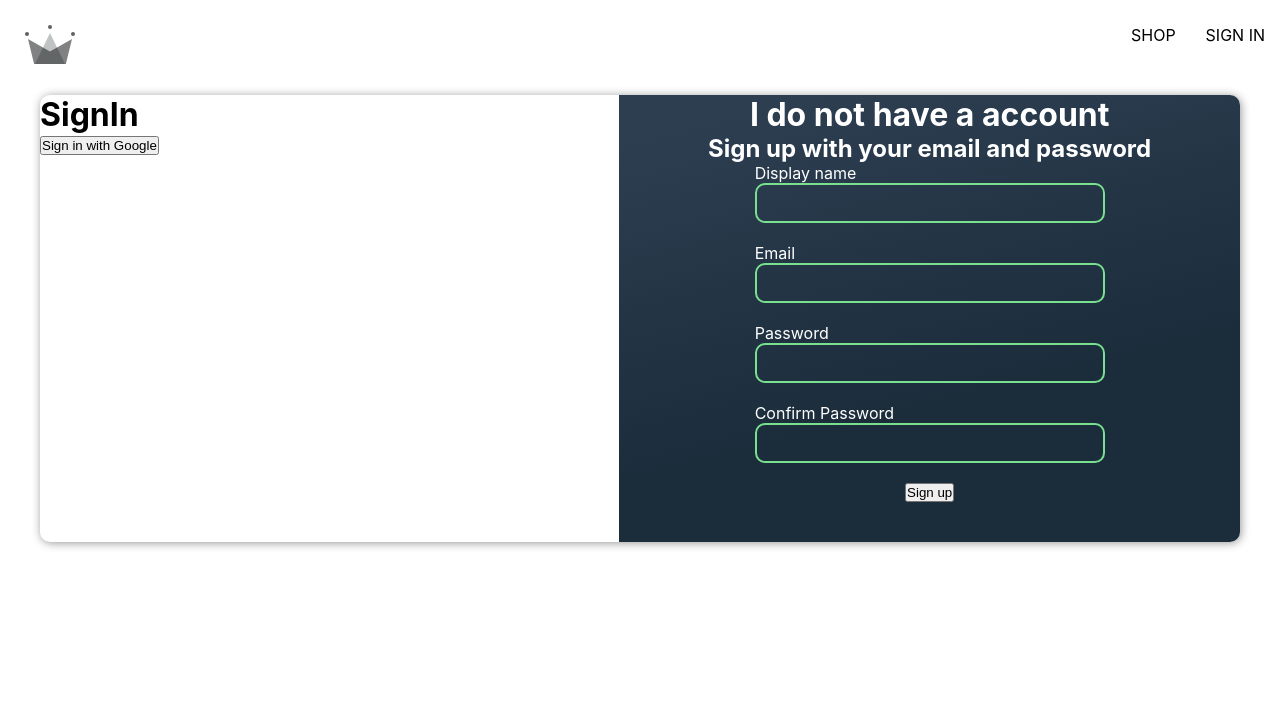
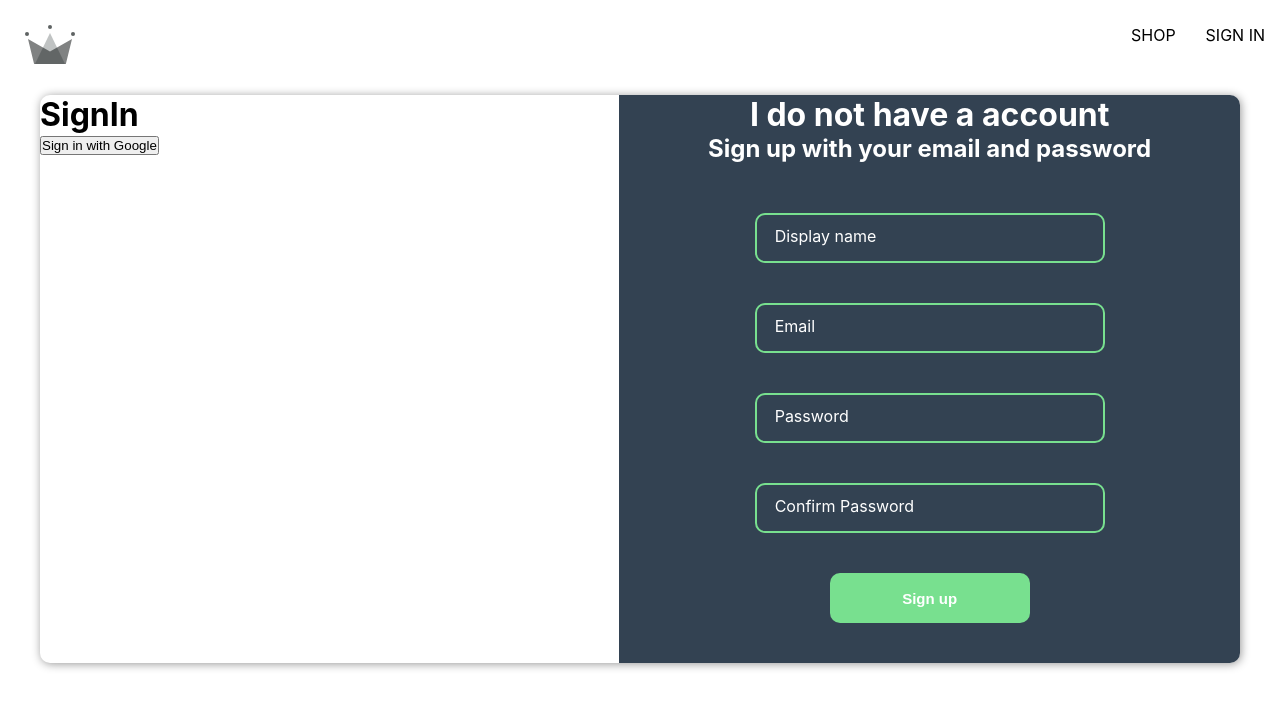
Before and after one commit to Zjapa/Clother, a React (Create React App) app: page /sign-in in a window 1280 px wide. Shown: the top 708 px of the page. Built offline with nearby package versions, Linux system fonts and the light colour scheme.

Commit message:
Finished form UI and animation

```diff
--- a/src/components/InputForm/InputForm.jsx
+++ b/src/components/InputForm/InputForm.jsx
@@ -2,12 +2,12 @@ import React from 'react';
 import './InputForm.styles.scss';
 
 const InputForm = ({ label, ...otherProps }) => {
-    return (
-        <div className="form-input-container">
-            <label className="name-label"> {label}</label>
-            <input className="form-input" {...otherProps} />
-        </div>
-    );
+  return (
+    <div className="form-input-container">
+      <input className="form-input" {...otherProps} />
+      <label className="name-label"> {label}</label>
+    </div>
+  );
 };
 
 export default InputForm;
--- a/src/components/InputForm/InputForm.styles.scss
+++ b/src/components/InputForm/InputForm.styles.scss
@@ -1,7 +1,7 @@
 .form-input-container {
   max-width: 400px;
   width: 100%;
-    height: 40px;
+  height: 50px;
   position: relative;
   margin-bottom: 40px;
   .form-input {
@@ -11,8 +11,24 @@
     border: 2px solid #78e08f;
     border-radius: 10px;
     outline: none;
+    padding: 0px 18px;
+    font-size: 20px;
+    color: #ffff;
+
+    &:focus + label,
+    &:not(:placeholder-shown).form-input:not(:focus) ~ label {
+      top: -11px;
+      font-size: 14px;
+      color: rgb(210, 210, 210);
+    }
   }
   .name-label {
+    position: absolute;
+    top: 13px;
+    left: 15px;
     color: #ffff;
+    background: #334252;
+    padding: 0 5px;
+    transition: top 0.3s, font-size 0.3s, color 0.3s;
   }
 }
--- a/src/components/SignUp/SignUp.jsx
+++ b/src/components/SignUp/SignUp.jsx
@@ -1,6 +1,6 @@
 import React, { useState, useReducer } from 'react';
 import InputForm from '../InputForm/InputForm';
-import './SignUp.styles.scss'
+import './SignUp.styles.scss';
 
 import { createNewUserWithEmailAndPassword, createUserDocumentFromAuth } from '../../utils/firebase/firebase.utils';
 
@@ -38,9 +38,9 @@ const SignUp = () => {
   };
 
   return (
-        <div className='sign-up-container'>
-            <h1 className='sign-up-title'>I do not have a account</h1>
-            <h2 className='sign-up-subtitle'>Sign up with your email and password</h2>
+    <div className="sign-up-container">
+      <h1 className="sign-up-title">I do not have a account</h1>
+      <h2 className="sign-up-subtitle">Sign up with your email and password</h2>
       <form className="sign-up-form" onSubmit={handleSignUp}>
         <InputForm
           type="text"
@@ -49,6 +49,7 @@ const SignUp = () => {
           id="name"
           onChange={handleValues}
           value={displayName}
+          placeholder=" "
           label="Display name"
           required
         />
@@ -60,6 +61,7 @@ const SignUp = () => {
           id="email"
           onChange={handleValues}
           value={email}
+          placeholder=" "
           label="Email"
           required
         />
@@ -71,6 +73,7 @@ const SignUp = () => {
           id="password"
           onChange={handleValues}
           value={password}
+          placeholder=" "
           label="Password"
           required
         />
@@ -82,11 +85,14 @@ const SignUp = () => {
           id="confirm-password"
           onChange={handleValues}
           value={confirmPassword}
+          placeholder=" "
           label="Confirm Password"
           required
         />
 
-                <button type="submit">Sign up</button>
+        <button className="signup-btn-submit" type="submit">
+          Sign up
+        </button>
       </form>
     </div>
   );
--- a/src/components/SignUp/SignUp.styles.scss
+++ b/src/components/SignUp/SignUp.styles.scss
@@ -1,6 +1,6 @@
 .sign-up-container {
-    background: rgb(44, 62, 80);
-    background: linear-gradient(166deg, rgba(44, 62, 80, 1) 8%, rgba(27, 45, 59, 1) 65%);
+  background: #334252;
+  //   background: linear-gradient(166deg, rgba(44, 62, 80, 1) 8%, rgba(27, 45, 59, 1) 65%);
   width: 100%;
   display: flex;
   flex-direction: column;
@@ -17,5 +17,25 @@
     align-items: center;
     width: 100%;
     max-width: 350px;
+    margin-top: 50px;
+
+    .signup-btn-submit {
+      max-width: 200px;
+      height: 50px;
+      border-radius: 10px;
+      font-size: 15px;
+      font-weight: bold;
+      width: 100%;
+      background-color: #78e08f;
+      color: #ffff;
+      transition: all 0.2s;
+      border: 2px solid transparent;
+
+      &:hover {
+        cursor: pointer;
+        background-color: transparent;
+        border: 2px solid #78e08f;
       }
     }
+  }
+}
```
Lines whose indentation alone changed are shown as unchanged.
